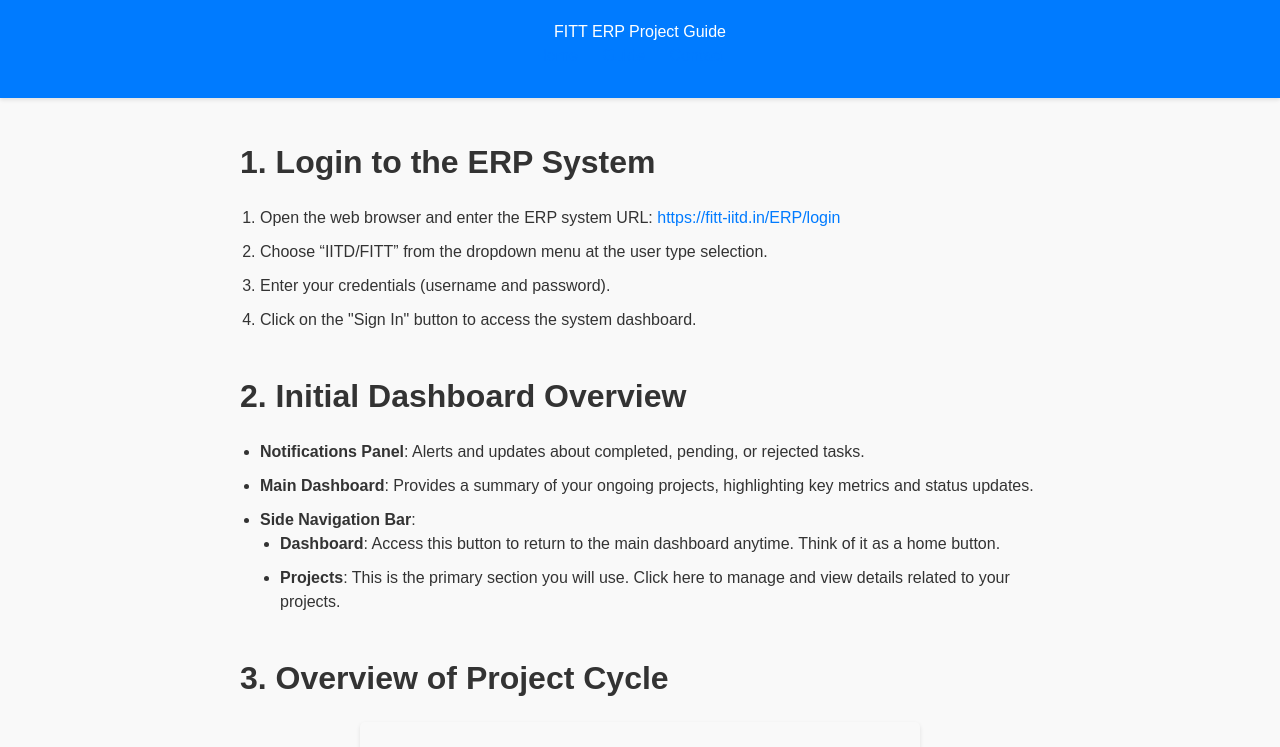
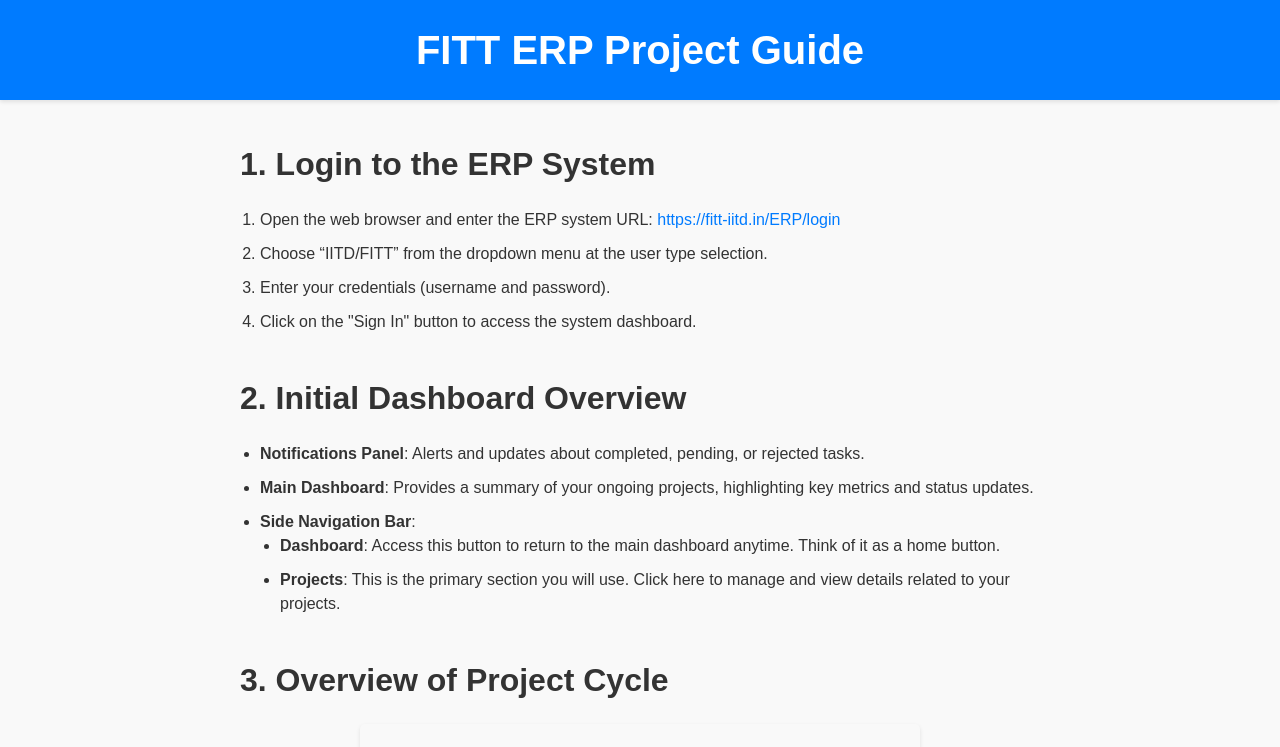
Before and after one commit to JayantBabbar/ERP-Tutorial-web-page, a plain HTML site: page index.html in a window 1280 px wide. Shown: the top 747 px of the page. Drawn offline with Linux system fonts and the light colour scheme.

Commit message:
Style change

```diff
--- a/index.html
+++ b/index.html
@@ -9,13 +9,6 @@
 <body>
     <header>
         <h1>FITT ERP Project Guide</h1>
-        <nav>
-            <ul>
-                <li><a href="#">Home</a></li>
-                <li><a href="#">Guide</a></li>
-                <li><a href="#">Contact</a></li>
-            </ul>
-        </nav>
     </header>
     <main>
         <section class="guide-section">
--- a/style.css
+++ b/style.css
@@ -17,6 +17,7 @@ body {
     margin: 0;
     padding: 0;
 }
+
 
 a {
     color: #007bff;
@@ -48,7 +49,7 @@ nav ul li {
 
 main {
     max-width: 800px;
-    margin: 20px auto;
+    margin: 10px auto;
     padding: 0 20px;
 }
 
@@ -61,6 +62,11 @@ h2 {
     margin-top: 40px;
     margin-bottom: 20px;
     font-size: 2em;
+}
+
+h1 {
+    font-weight: bold;
+    font-size: 2.5em;
 }
 
 p {
```
